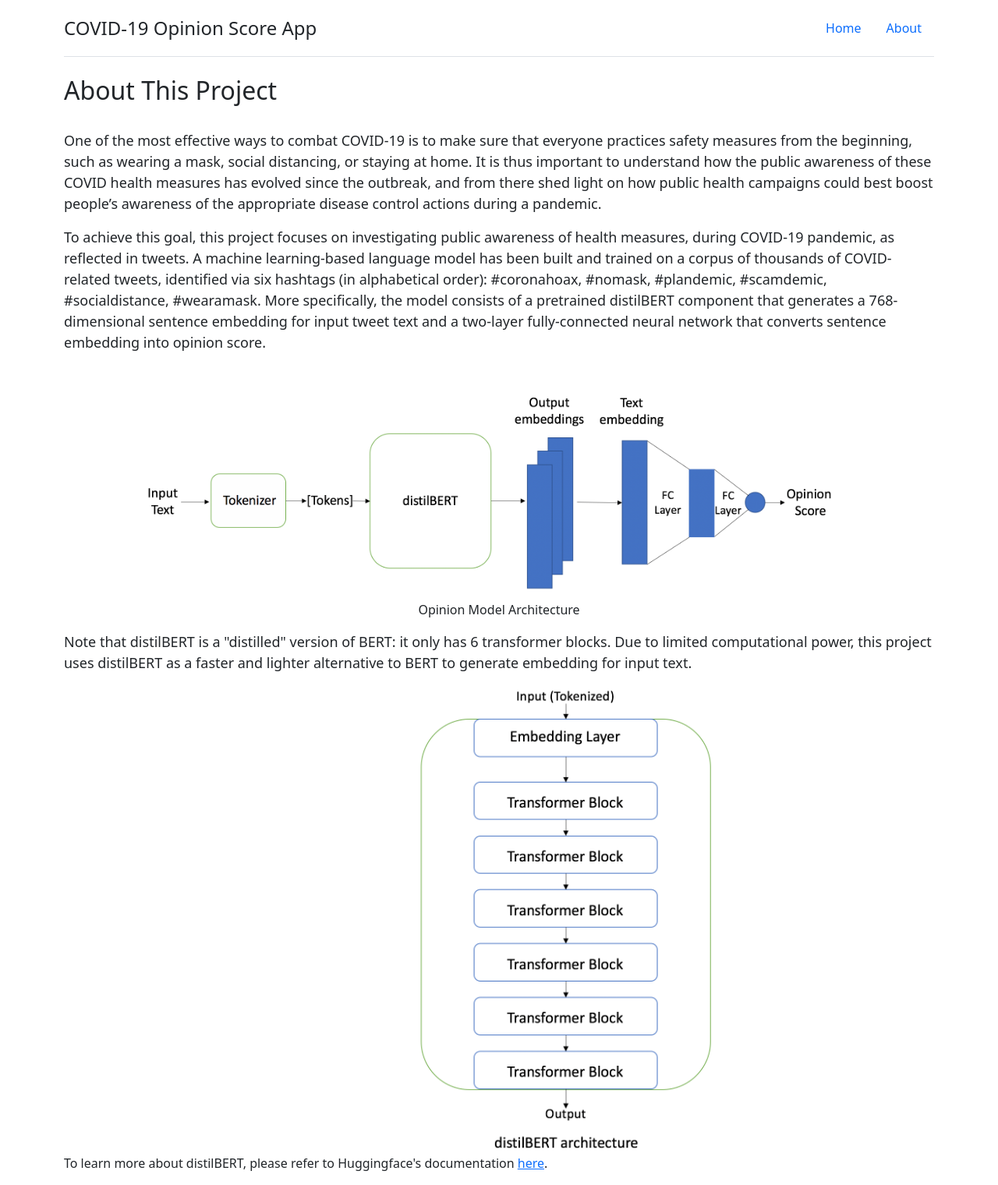
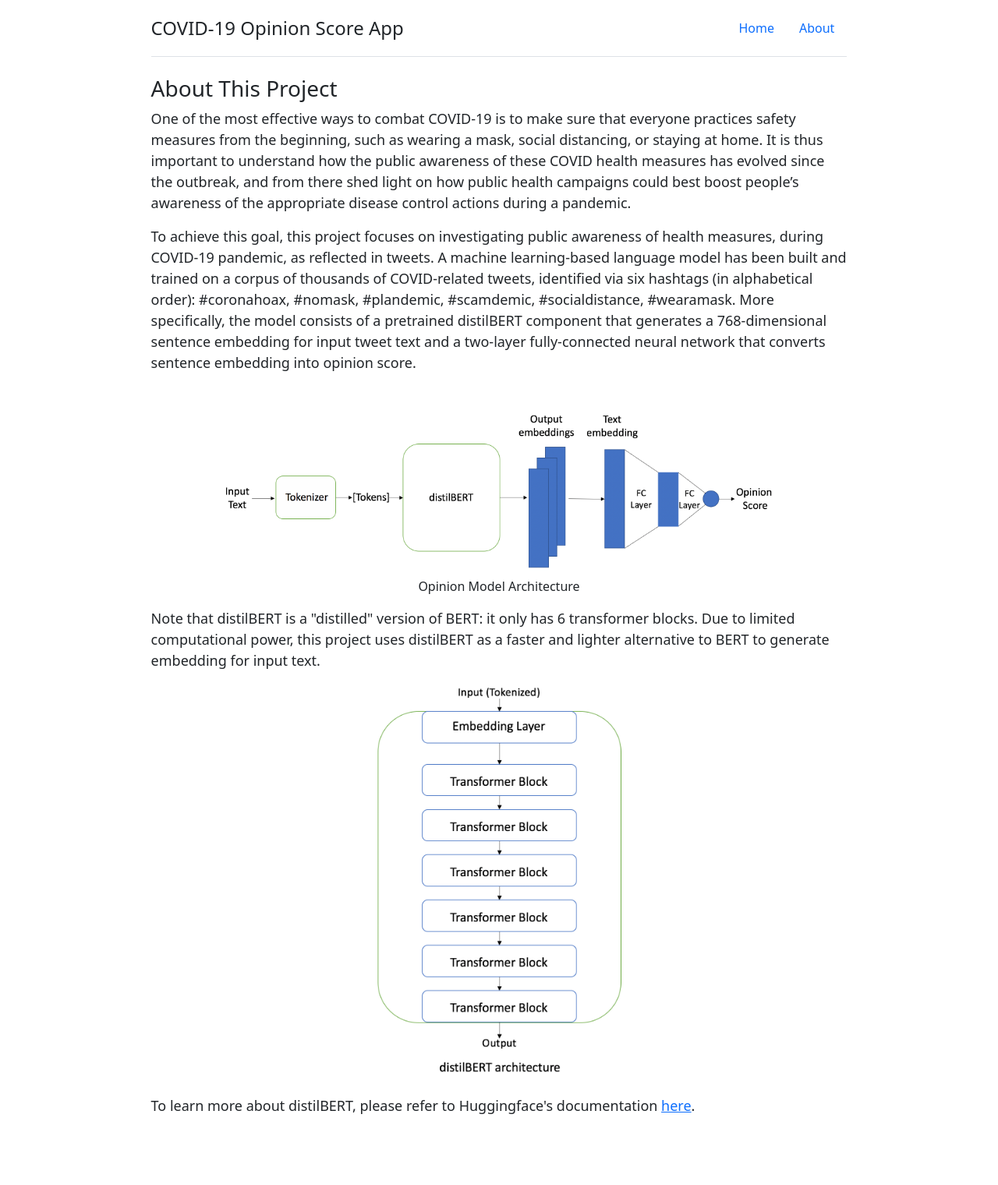
Before and after one commit to u-tony-wu/covid-opinion-score, a Flask app: page /about in a window 1280 px wide. Shown: the whole page at 78% size. After the commit the page ends 1429 px from the top, so only its background shows below. Run offline with Flask 2, Linux system fonts and the light colour scheme.

Commit message:
updated layouts

```diff
--- a/templates/about.html
+++ b/templates/about.html
@@ -1,15 +1,16 @@
 {% extends 'base.html' %}
 {% block title %} About {% endblock %}
 {% block content %}
-    <h2>About This Project</h2>
-    <br/>
-    <p style="font-size:18px">One of the most effective ways to combat COVID-19 is to make sure that everyone
+    <h3>About This Project</h3>
+
+    <p>One of the most effective ways to combat COVID-19 is to make sure that everyone
         practices safety measures from the beginning, such as wearing a mask, social distancing,
         or staying at home. It is thus important to understand how the public awareness of
         these COVID health measures has evolved since the outbreak, and from there shed light
         on how public health campaigns could best boost people’s awareness of the appropriate
         disease control actions during a pandemic.</p>
-    <p style="font-size:18px">To achieve this goal, this project focuses on investigating public awareness of health
+    <p>
+        To achieve this goal, this project focuses on investigating public awareness of health
         measures, during COVID-19 pandemic, as reflected in tweets. A machine learning-based
         language model has been built and trained on a corpus of thousands of COVID-related
         tweets, identified via six hashtags (in alphabetical order): #coronahoax, #nomask,
@@ -17,16 +18,23 @@
         of a pretrained distilBERT component that generates a 768-dimensional sentence embedding
         for input tweet text and a two-layer fully-connected neural network that converts sentence
         embedding into opinion score.</p>
+
     <br/>
-    <img src="../static/model%20architecture.png" alt="model architecture" style=
-            "position: relative; width: 80%; left: 100px; right: auto; text-align: center">
-    <p style="text-align: center">Opinion Model Architecture</p>
-    <p style="font-size:18px">Note that distilBERT is a "distilled" version of BERT: it only has
+    <div class="content" style="text-align: center;">
+        <img src="../static/model%20architecture.png" alt="model architecture" style=
+            "position: relative; width: 80%; left: auto; right: auto;">
+    </div>
+    <p style="text-align: center; font-size: 16px">Opinion Model Architecture</p>
+    <p>Note that distilBERT is a "distilled" version of BERT: it only has
         6 transformer blocks. Due to limited computational power, this project uses distilBERT
         as a faster and lighter alternative to BERT to generate embedding for input text.  </p>
-    <img src="../static/distilbert%20architecture.png" alt="distilBERT architecture" style=
-            "position: relative; left: 430px; height: 600px">
+
+    <div class="content" style="text-align: center;">
+        <img src="../static/distilbert%20architecture.png" alt="model architecture" style=
+            "position: relative; width: 40%; left: auto; right: auto;">
+    </div>
     <br/>
-    <p>To learn more about distilBERT, please refer to Huggingface's documentation <a href="https://huggingface.co/transformers/model_doc/distilbert.html">here</a>.</p>
+    <p>To learn more about distilBERT, please refer to Huggingface's
+        documentation <a href="https://huggingface.co/transformers/model_doc/distilbert.html">here</a>.</p>
 
 {% endblock %}
--- a/templates/base.html
+++ b/templates/base.html
@@ -5,12 +5,18 @@
     <title> {% block title %}{% endblock %} </title>
     <link href="https://cdn.jsdelivr.net/npm/bootstrap@5.0.1/dist/css/bootstrap.min.css"
       rel="stylesheet">
+    <style>
+        p {
+            font-size: 18px;
+        }
+    </style>
 </head>
 
 <body>
 
 
 <div class="container">
+    <div class="content" style="width: 80%; margin: auto">
     <header class="d-flex flex-wrap justify-content-center py-3 mb-4 border-bottom">
           <a href="/" class="d-flex align-items-center mb-3 mb-md-0 me-md-auto text-dark text-decoration-none">
             <span class="fs-4">COVID-19 Opinion Score App</span>
@@ -21,12 +27,14 @@
             <li class="nav-item"><a href="{{ url_for('about_page') }}" class="nav-link">About</a></li>
           </ul>
         </header>
+    </div>
 </div>
 
-
 <div class="container">
-    {% block content %}
-    {% endblock %}
+    <div class="content" style="width: 80%; margin: auto">
+        {% block content %}
+        {% endblock %}
+    </div>
 </div>
 
 <footer>
```
Also changed, not shown: templates/index.html (+9 -8 lines).
